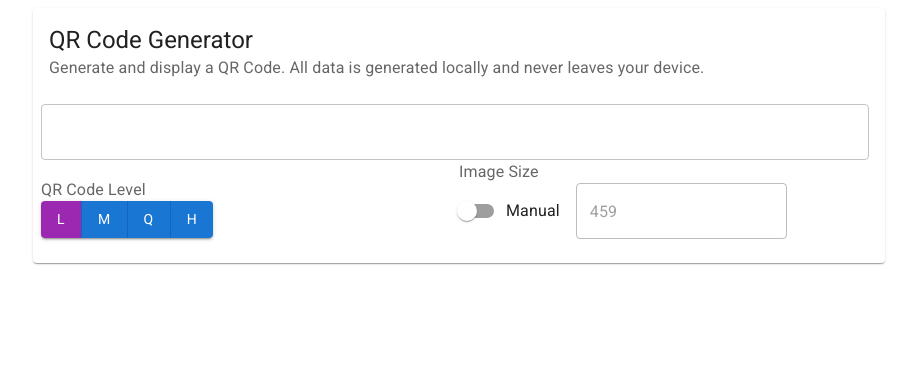
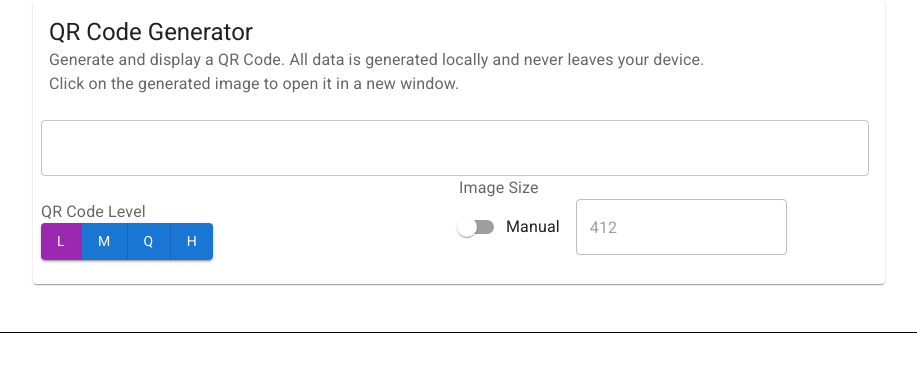
Before and after one commit to tkw1536/qr.everyone.wtf, a Next.js app: page / in a window 1280 px wide. Shown: the top 372 px of the page, without its empty margins (181-1098 px from the left). Built offline with nearby package versions, Linux system fonts and the light colour scheme.

Commit message:
Add automatic dark theme and text

```diff
--- a/src/pages/_app.tsx
+++ b/src/pages/_app.tsx
@@ -1,16 +1,58 @@
+import * as React from 'react';
 import '@fontsource/roboto';
+import '../styles/footer.css';
 
-import App from "next/app";
+import useMediaQuery from '@mui/material/useMediaQuery';
+import { createTheme, ThemeProvider } from '@mui/material/styles';
+import CssBaseline from '@mui/material/CssBaseline';
 
-import { ThemeProvider, createTheme } from '@mui/material/styles';
+export default function App({ Component, pageProps }) {
+  const prefersDarkMode = useMediaQuery('(prefers-color-scheme: dark)');
 
-const theme = createTheme({});
+  const theme = React.useMemo(
+    () =>
+      createTheme({
+        palette: {
+          mode: prefersDarkMode ? 'dark' : 'light',
+        },
+      }),
+    [prefersDarkMode],
+  );
 
-export default class extends App {
-    render() {
-        const { Component, pageProps } = this.props;
-        return (
-                <ThemeProvider theme={theme}><Component {...pageProps} /></ThemeProvider>
-        );
-    }
+  return (
+    <ThemeProvider theme={theme}>
+      <CssBaseline />
+      <Component {...pageProps} />
+      <footer>
+        <ClientSideScript src='https://inform.everyone.wtf/legal.min.js' data-site-id={process.env.NEXT_ENV_PUBLIC_TRACKING_ID} />
+      </footer>
+    </ThemeProvider>
+  );
 }
+
+
+interface ScriptBasedContentProps {
+  src: string;
+  [key: string]: string;
+}
+
+/**
+ * ClientSideScript ensures that a script is only run client-side.
+ * Performs no property escaping what-so-ever, and should only be run on trusted data!
+ *
+ * It runs inside of a <p> Element.
+ */
+class ClientSideScript extends React.Component<ScriptBasedContentProps> {
+  static asHTML(props: ScriptBasedContentProps) {
+    const attributes = Object.entries(props)
+      .filter(([_, value]) => typeof value === 'string')
+      .map(([key, value]) => key + '="' + value + '"').join(" ")
+    return '<script ' + attributes + '></script>'
+  }
+  render() {
+    // See https://github.com/facebook/react/issues/10923#issuecomment-338715787
+    // We are setting the content via dangerouslySetInnerHTML to prevent client-side overrides!
+    const __html = ClientSideScript.asHTML(this.props);
+    return <p dangerouslySetInnerHTML={{__html}}></p>
+  }
+}
--- a/src/pages/_document.tsx
+++ b/src/pages/_document.tsx
@@ -11,9 +11,7 @@ export default class MyDocument extends Document {
   render() {
     return (
       <Html lang="en" itemScope itemType="http://schema.org/WebPage" prefix="og: http://ogp.me/ns#">
-        <Head>
-          <script async src="https://inform.everyone.wtf/legal.min.js?float" data-site-id="4d9a68bc-45c6-410a-8d4c-464d3ca82e73"></script>
-        </Head>
+        <Head />
         <body>
           <Main />
           <NextScript />
--- a/src/pages/index.tsx
+++ b/src/pages/index.tsx
@@ -30,7 +30,7 @@ const levels = ['L', 'M', 'Q', 'H'] as QRCodeLevel[];
 export default class Home extends React.Component<{}, State> {
   static QR_MIN_HEIGHT = 128;
   static QR_MARGIN_HOR = 20;
-  static QR_MARGIN_VER = 60;
+  static QR_MARGIN_VER = 80;
 
   state: State = {
     text: "",
@@ -111,7 +111,10 @@ export default class Home extends React.Component<{}, State> {
           <Page title="QR Code Generator" url="https://qr.everyone.wtf/" description="Generate QR Codes for Everyone" />
 
           <Card>
-            <CardHeader title="QR Code Generator" subheader="Generate and display a QR Code. All data is generated locally and never leaves your device. " />
+            <CardHeader title="QR Code Generator" subheader={<>
+              Generate and display a QR Code. All data is generated locally and never leaves your device. <br />
+              Click on the generated image to open it in a new window.
+            </>} />
             <CardContent>
 
             <Grid container direction="row" spacing={1}>
--- /dev/null
+++ b/src/styles/footer.css
@@ -0,0 +1,19 @@
+footer {
+    text-align: right;
+
+    font-size: small;
+    width: 96vw;
+    margin-left: 2vw;
+    margin-right: 2vw;
+    border-top: 1px solid black;
+}
+
+@media (prefers-color-scheme: dark) {
+    footer {
+        border-top: 1px solid white;
+    }
+}
+
+footer a {
+    color: blue !important;
+}
```
Also changed, not shown: 1 other file (tests, documents, lock files or other folders).
